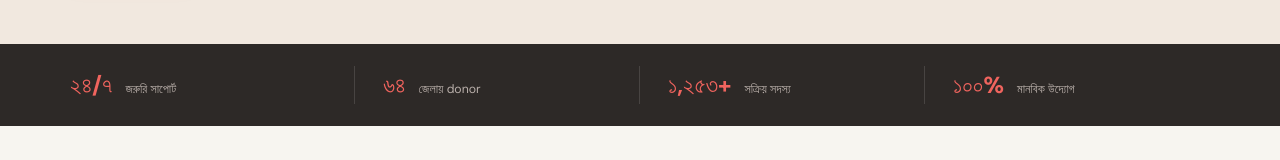
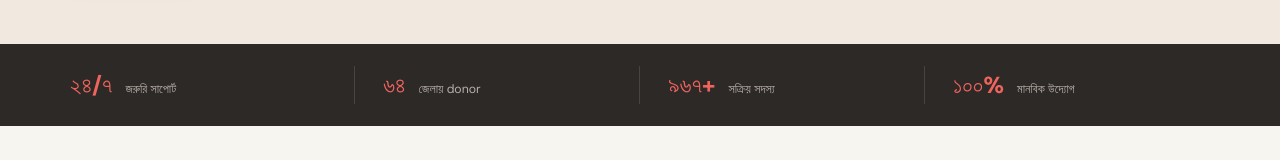
Before and after one commit to tanbirul-arefin/Blood_Bank_Management_System, a React (Vite) app: page / in a window 1280 px wide. Shown: the part 520-680 px from the top of the page. Built offline with nearby package versions, Linux system fonts and the light colour scheme; the HTML template or start-up script is replaced by a standard one.

Commit message:
add the target today

```diff
--- a/src/index.css
+++ b/src/index.css
@@ -43,6 +43,8 @@ h1 em, h2 em { color: #dc4c45; font-style: normal; }
 .trust-strip div:first-child { padding-left: 0; }
 .trust-strip div:last-child { border: 0; }
 .trust-strip strong { color: #f0645e; font-size: 1.45rem; }
+.trust-strip div:nth-child(3) strong { color: transparent; font-size: 0; }
+.trust-strip div:nth-child(3) strong::after { content: '৯৬৭+'; color: #f0645e; font-size: 1.45rem; }
 .trust-strip span { color: #b9afaa; font-size: .77rem; }
 .directory-section { max-width: 1150px; margin: auto; padding: 90px 30px 110px; }
 .section-intro { display: flex; justify-content: space-between; align-items: end; margin-bottom: 34px; }
```
